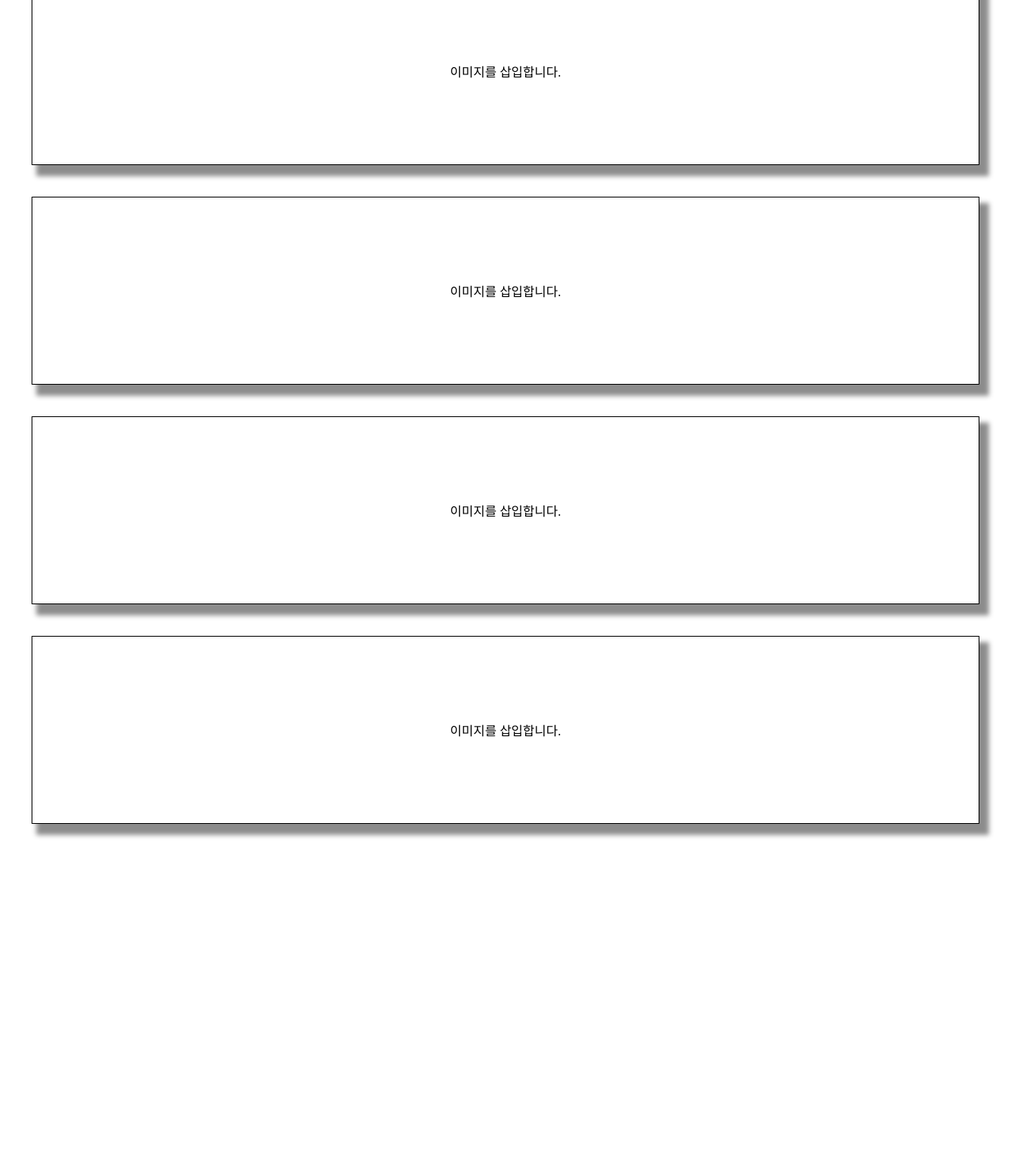
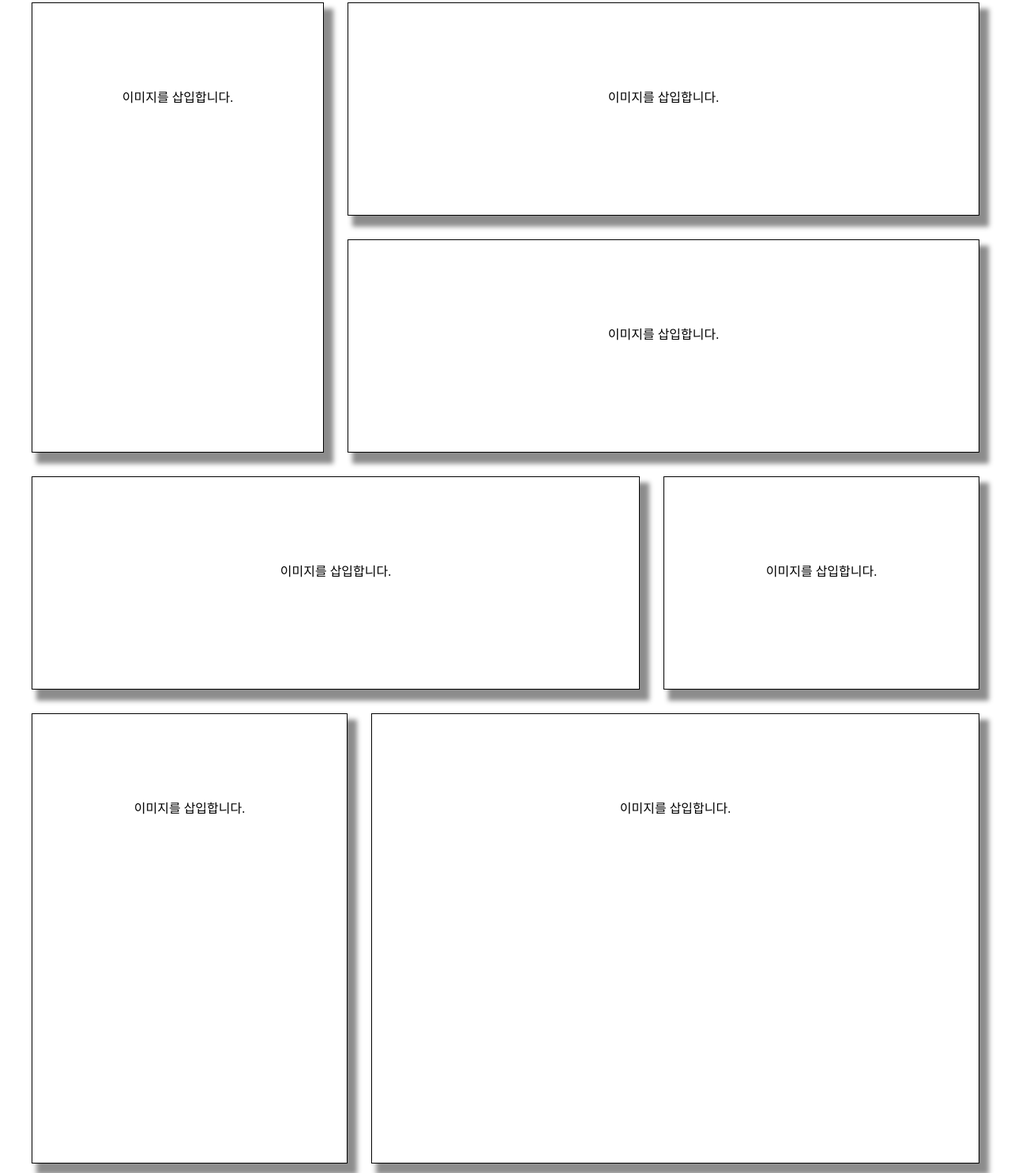
Before and after one commit to 2017250297-choi/spartaA10, a plain HTML site: page templates/main.html in a window 1280 px wide. Shown: the part 594-2079 px from the top of the page at 79% size. Before the commit the page ends 1677 px from the top, so only its background shows below. Drawn offline with Linux system fonts and the light colour scheme.

Commit message:
grid
change the main page

```diff
--- a/static/main.css
+++ b/static/main.css
@@ -1,7 +1,7 @@
 .bubble
 {
 position: relative;
-width: 670px;
+width: 500px;
 height: 185px;
 padding: 24px;
 background: #FFFFFF;
@@ -11,6 +11,7 @@ border-radius: 46px;
 border: hwb(180 49% 50%) solid 3px;
 margin-left: auto;
 margin-right: auto;
+margin-bottom: 50px;
 }
 
 .bubble:after
@@ -41,64 +42,88 @@ bottom: -38px;
 left: 332px;
 }
 
+.container {
+    display: grid;
+    grid-template-columns: repeat(3, 400px);
+    grid-template-rows: repeat(6, 300px);
+    justify-content: center;
+}
+
+
 .box1 {
-    margin-left: auto;
-    margin-top: 40px;
-    margin-bottom: 40px;
-    margin-right: auto;
+    margin-bottom: 30px;
+    grid-column: 1/4;
     padding: 90px;
     border: 1px solid black;
-    width: 1200px;
     text-align: center;
     box-shadow: 9px 11px 6px 3px rgba(0,0,0,0.45);
     box-sizing: border-box;
 }
 
 .box2 {
-    margin-left: auto;
-    margin-top: 40px;
-    margin-bottom: 40px;
-    margin-right: auto;
+    margin-bottom: 30px;
+    margin-right: 30px;
+    grid-row: 2/4;
     padding: 90px;
     border: 1px solid black;
-    width: 1200px;
     text-align: center;
     box-shadow: 9px 11px 6px 3px rgba(0,0,0,0.45);
     box-sizing: border-box;
 }
 .box3 {
-    margin-left: auto;
-    margin-top: 40px;
-    margin-bottom: 40px;
-    margin-right: auto;
+    margin-bottom: 30px;
+    grid-column: 2/ 4;
     padding: 90px;
     border: 1px solid black;
-    width: 1200px;
     text-align: center;
     box-shadow: 9px 11px 6px 3px rgba(0,0,0,0.45);
     box-sizing: border-box;
 }
 .box4 {
-    margin-left: auto;
-    margin-top: 40px;
-    margin-bottom: 40px;
-    margin-right: auto;
+    margin-bottom: 30px;
+    grid-column: 2/4;
     padding: 90px;
     border: 1px solid black;
-    width: 1200px;
     text-align: center;
     box-shadow: 9px 11px 6px 3px rgba(0,0,0,0.45);
     box-sizing: border-box;
 }
 .box5 {
-    margin-left: auto;
-    margin-top: 40px;
-    margin-bottom: 40px;
-    margin-right: auto;
+    margin-bottom: 30px;
+    margin-right: 30px;
+    grid-column: 1/3;
     padding: 90px;
     border: 1px solid black;
-    width: 1200px;
     text-align: center;
     box-shadow: 9px 11px 6px 3px rgba(0,0,0,0.45);
     box-sizing: border-box;
 }
+.box6 {
+    margin-bottom: 30px;
+    grid-column: 3/ 4;
+    padding: 90px;
+    border: 1px solid black;
+    text-align: center;
+    box-shadow: 9px 11px 6px 3px rgba(0,0,0,0.45);
+    box-sizing: border-box;
+}
+.box7 {
+    margin-bottom: 30px;
+    grid-row: 5 / 7;
+    padding: 90px;
+    border: 1px solid black;
+    text-align: center;
+    box-shadow: 9px 11px 6px 3px rgba(0,0,0,0.45);
+    box-sizing: border-box;
+}
+.box8 {
+    margin-bottom: 30px;
+    margin-left: 30px;
+    grid-row: 5/-1;
+    grid-column: 2/4;
+    padding: 90px;
+    border: 1px solid black;
+    text-align: center;
+    box-shadow: 9px 11px 6px 3px rgba(0,0,0,0.45);
+    box-sizing: border-box;
+}
--- a/templates/main.html
+++ b/templates/main.html
@@ -9,9 +9,10 @@
 </head>
 
 <body>
-    <div class="bubble">
-         제목을 입력합니다
-     </div>
+    <div class="bubble">제목을 입력합니다</div>
+
+    <div class="container">
+
         <div class = "box1">
             <p> 이미지를 삽입합니다. </p>
         </div>
@@ -27,6 +28,16 @@
         <div class = "box5">
             <p> 이미지를 삽입합니다. </p>
         </div>
+        <div class = "box6">
+            <p> 이미지를 삽입합니다. </p>
+        </div>
+        <div class = "box7">
+            <p> 이미지를 삽입합니다. </p>
+        </div>
+        <div class = "box8">
+            <p> 이미지를 삽입합니다. </p>
+        </div>
+    </div>
 </body>
 
 </html>
```
Also changed, not shown: test.html (deleted, +0 -34 lines). Lines whose indentation alone changed are shown as unchanged.
